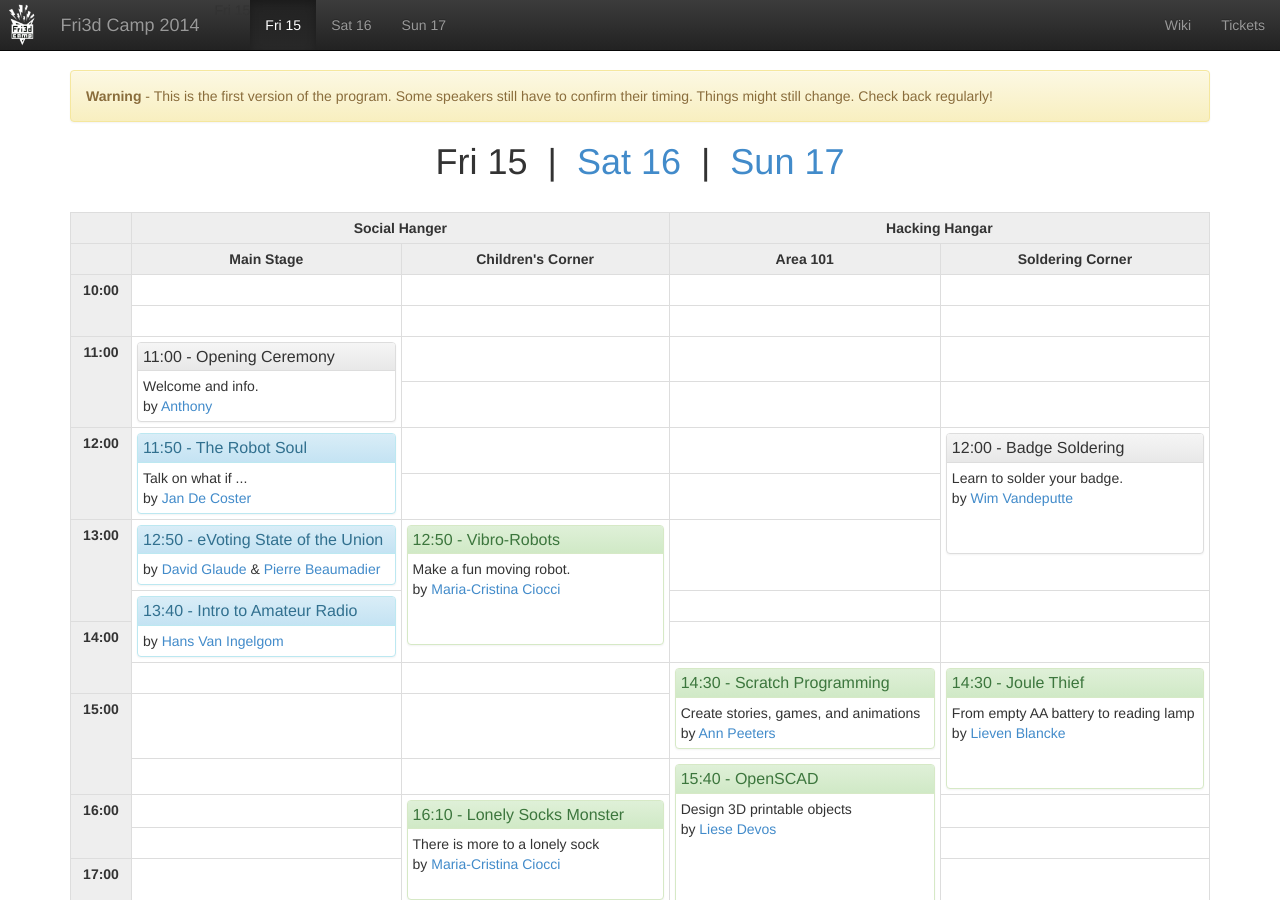
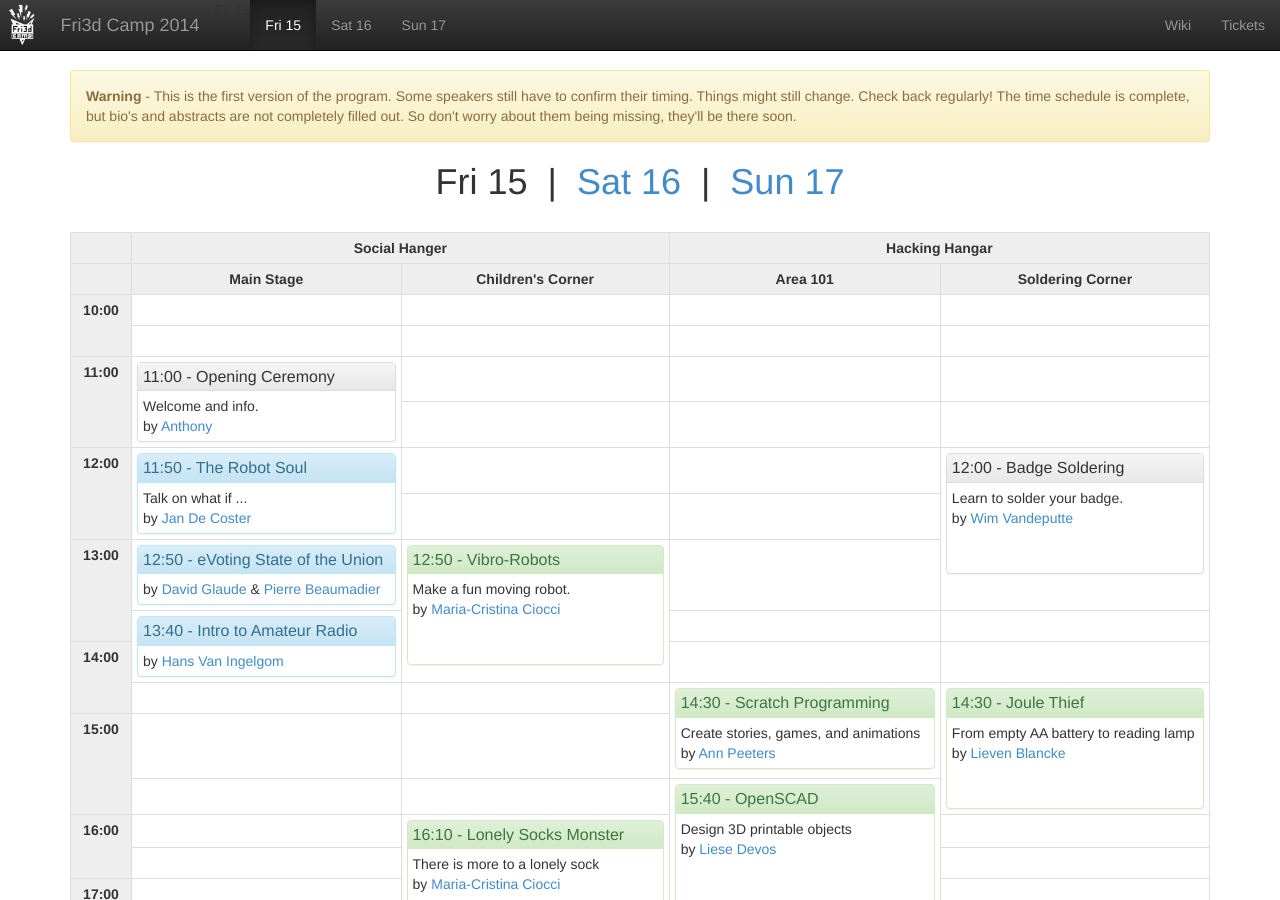
Before and after one commit to Fri3dCamp/program.fri3d.be, a Jekyll site: the page built from index.html, in a window 1280 px wide and 900 px high. Built offline with Jekyll 4.4.1, drawn with Linux system fonts in a browser that asks for light colours; nearby versions of some CDN libraries.

Commit message:
added warning about not being complete yet

```diff
--- a/index.html
+++ b/index.html
@@ -20,7 +20,9 @@ function show(day) {
 
   <strong>Warning</strong> - This is the first version of the program. Some
   speakers still have to confirm their timing. Things might still change. Check
-  back regularly!
+  back regularly! The time schedule is complete, but bio's and abstracts are
+  not completely filled out. So don't worry about them being missing, they'll
+  be there soon.
 
 </div>
 
```
